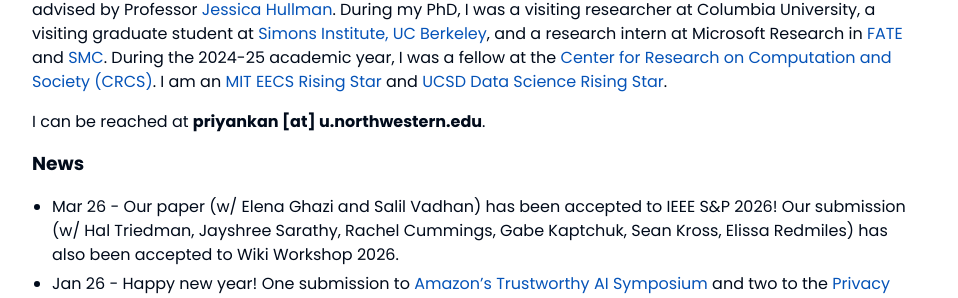
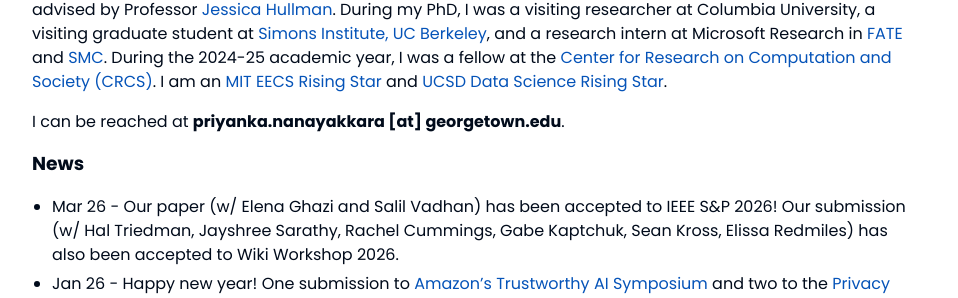
Before and after one commit to priyakalot/priyakalot.github.io, a Jekyll site: the page built from index.md, in a window 1280 px wide. Shown: the part 531-829 px from the top of the page, without its empty margins (158-1116 px from the left). Built offline with Jekyll 4.4.1, drawn with Linux system fonts in a browser that asks for light colours; nearby versions of some CDN libraries.

Commit message:
Update index.md

```diff
--- a/index.md
+++ b/index.md
@@ -9,7 +9,7 @@ My research is in <mark>privacy & security</mark> and <mark>human-computer inter
 
 I received a joint PhD in <a href="https://tsb.northwestern.edu/" target="_blank">computer science and communication</a> from Northwestern University, where I was advised by Professor <a href="http://users.eecs.northwestern.edu/~jhullman/" target="_blank">Jessica Hullman</a>. During my PhD, I was a visiting researcher at Columbia University, a visiting graduate student at <a href="https://simons.berkeley.edu/programs/datadriven2022" target="_blank">Simons Institute, UC Berkeley</a>, and a research intern at Microsoft Research in <a href="https://www.microsoft.com/en-us/research/theme/fate/" target="_blank">FATE</a> and <a href="https://socialmediacollective.org/" target="_blank">SMC</a>. During the 2024-25 academic year, I was a fellow at the <a href="https://crcs.seas.harvard.edu/news/2025/05/crcs-closes-after-20-years" target="_blank">Center for Research on Computation and Society (CRCS)</a>. I am an <a href="https://risingstars-eecs.mit.edu/" target="_blank">MIT EECS Rising Star</a> and <a href="https://datascience.ucsd.edu/rising-stars-in-data-science/" target="_blank">UCSD Data Science Rising Star</a>.
 
-I can be reached at **priyankan [at] u.northwestern.edu**.
+I can be reached at **priyanka.nanayakkara [at] georgetown.edu**.
 
 ### News
 * Mar 26 - Our paper (w/ Elena Ghazi and Salil Vadhan) has been accepted to IEEE S&P 2026! Our submission (w/ Hal Triedman, Jayshree Sarathy, Rachel Cummings, Gabe Kaptchuk, Sean Kross, Elissa Redmiles) has also been accepted to Wiki Workshop 2026.
```
